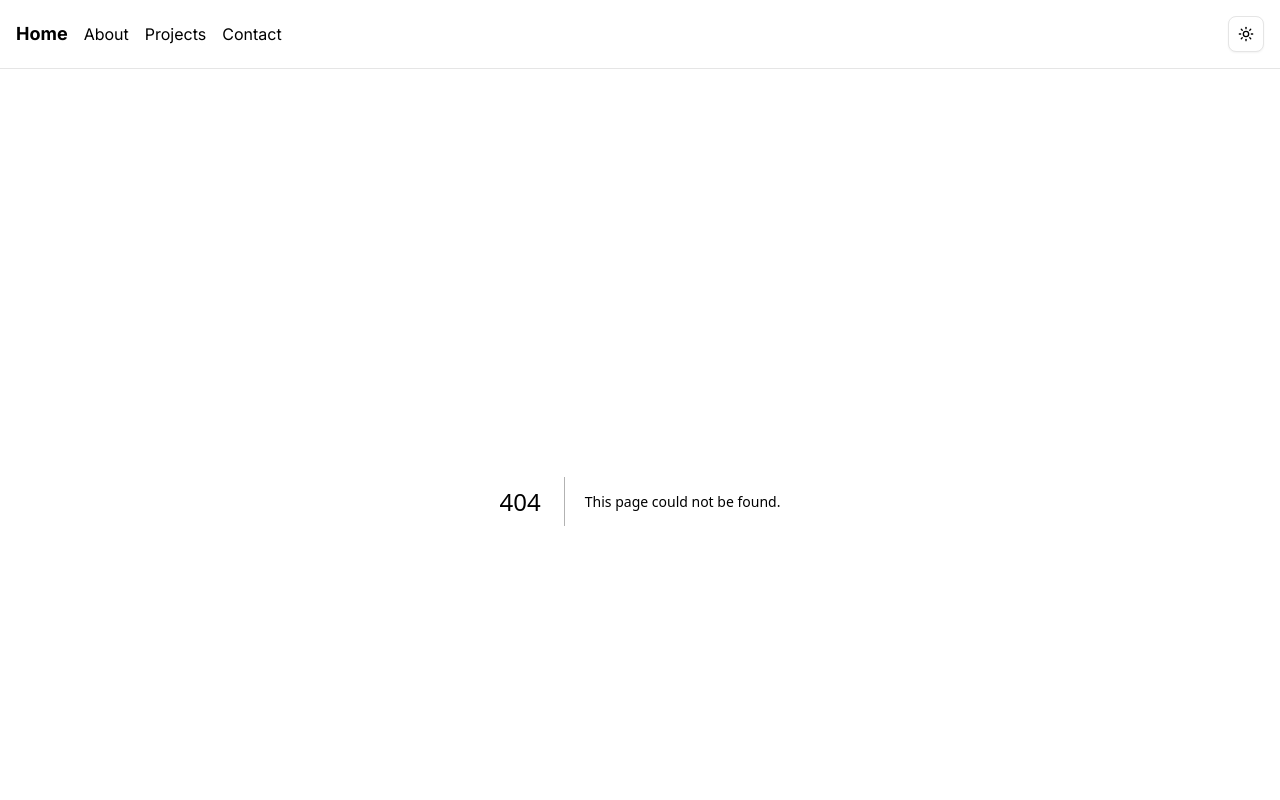
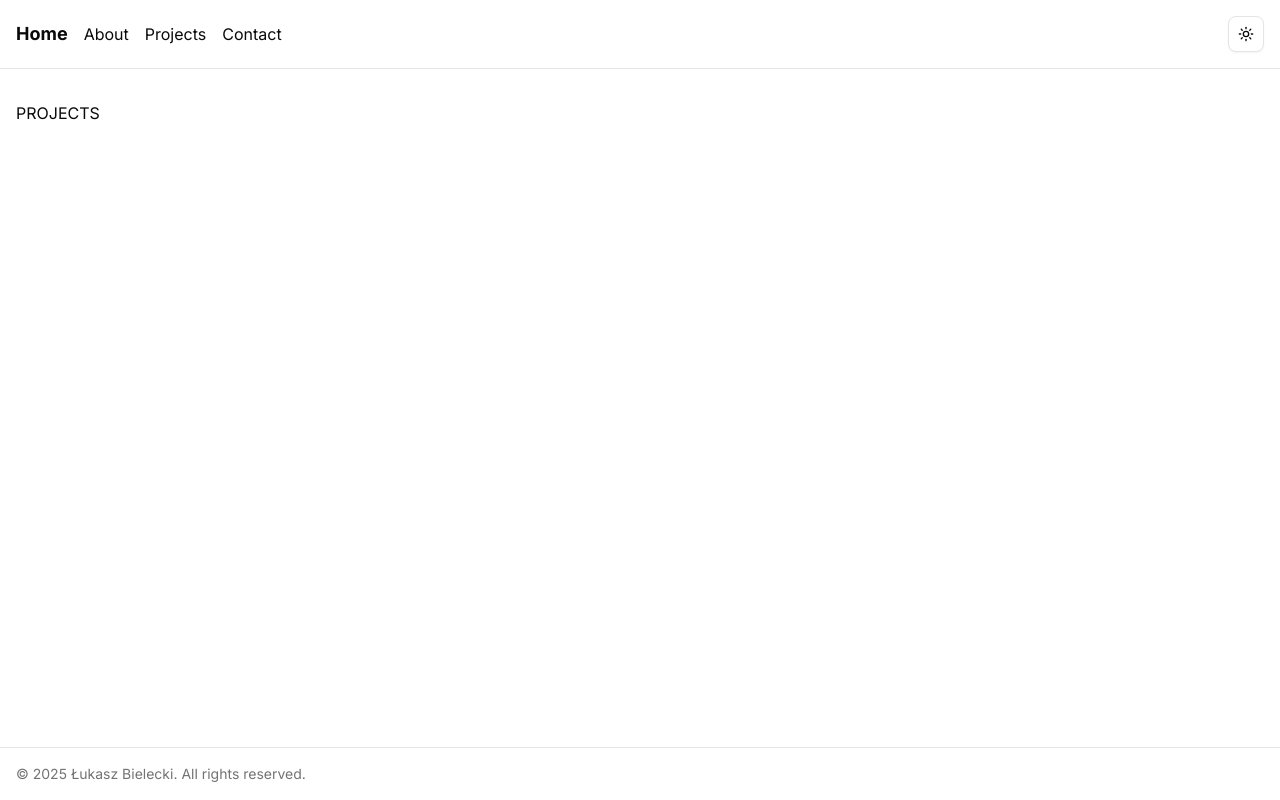
Before and after one commit to bug-end/my-portfolio, a Next.js app: page /projects in a window 1280 px wide. Before the commit this address had no page. Shown: the top 800 px of the page. Built offline with nearby package versions, Linux system fonts and the light colour scheme.

Commit message:
adding projects page

```diff
--- /dev/null
+++ b/src/app/projects/page.tsx
@@ -0,0 +1,3 @@
+export default function ProjectsPage() {
+  return <section>PROJECTS</section>;
+}
```
